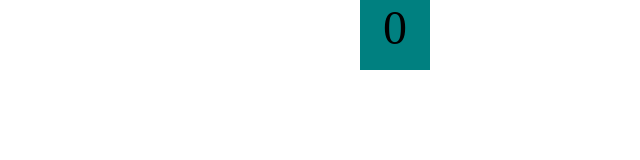
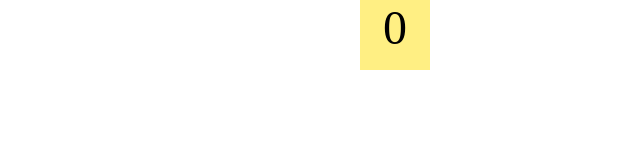
Before and after one commit to gupppyfishyy/gupppyfishyy.github.io, a plain HTML site: page projects/bouncing-box/index.html in a window 1280 px wide. Shown: the whole page, without its empty margins (640-1280 px from the left). Drawn offline with Linux system fonts and the light colour scheme.

Commit message:
do the thing

```diff
--- a/projects/bouncing-box/index.html
+++ b/projects/bouncing-box/index.html
@@ -10,7 +10,7 @@
 		.box {
 			width: 70px;
 			height: 70px;
-			background-color: teal;
+			background-color:#ffef83;
 			font-size: 300%;
 			text-align: center;
 			user-select: none;
```
